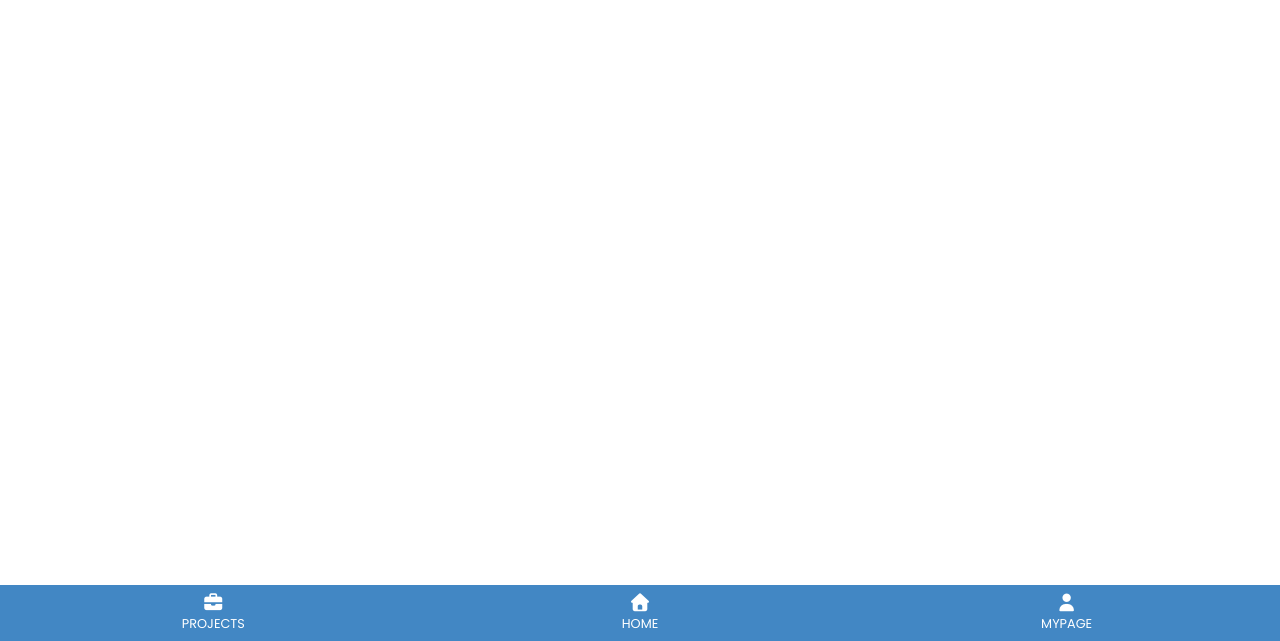
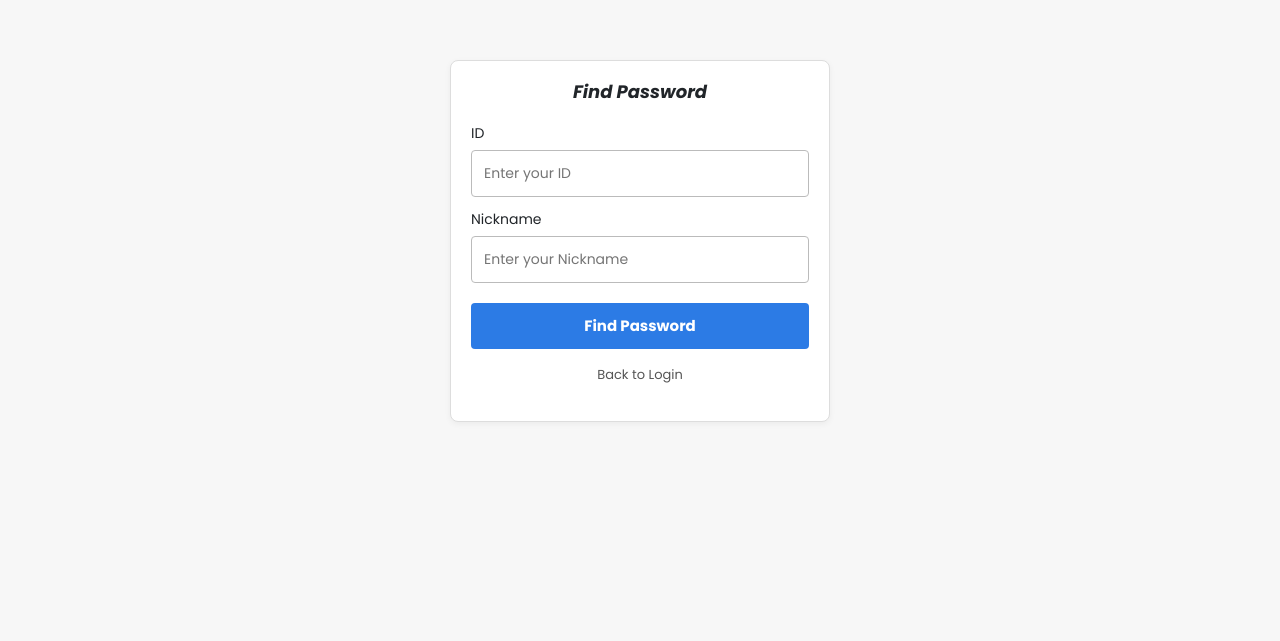
Before and after one commit to euneuneun111/End_project, a React (Vite) app: page /find-password in a window 1280 px wide. Shown: the part 159-800 px from the top of the page. Built offline with nearby package versions, Linux system fonts and the light colour scheme.

Commit message:
비밀번호 변경 완료

```diff
--- a/src/App.jsx
+++ b/src/App.jsx
@@ -6,6 +6,7 @@ import { BrowserRouter, Routes, Route } from 'react-router-dom';
 import LinkedMain from './components/main/LinkedMain';
 import Login from './components/login/LoginPage';
 import Signup from './components/login/Signup';
+import FindPassword from './components/login/Findpassword';
 
 
 const GlobalStyle = createGlobalStyle`
@@ -30,6 +31,7 @@ function App() {
           <Route path="/" element={<Login />} />       {/* 기본 경로: 로그인 */}
           <Route path="/login" element={<Login />} />  {/* /login 도 로그인 */}
           <Route path="/signup" element={<Signup />} />
+          <Route path="/find-password" element={<FindPassword/>} />
 
           <Route path="/*" element={<LinkedMain />} /> {/* 로그인 후 들어갈 메인 */}
         </Routes>
--- a/src/components/login/Findpassword.jsx
+++ b/src/components/login/Findpassword.jsx
@@ -0,0 +1,156 @@
+import React, { useState } from "react";
+import styled from "styled-components";
+import { useNavigate } from "react-router-dom";
+import axios from "axios";
+
+const Container = styled.div`
+  width: 100%;
+  min-height: 100vh;
+  display: flex;
+  align-items: center;
+  justify-content: center;
+  background: #f7f7f7;
+`;
+
+const Box = styled.div`
+  width: 90%;
+  max-width: 380px;
+  padding: 20px;
+  border: 1px solid #ddd;
+  border-radius: 8px;
+  background: #fff;
+  box-shadow: 0px 2px 6px rgba(0, 0, 0, 0.05);
+`;
+
+const Title = styled.h2`
+  font-size: 18px;
+  font-weight: bold;
+  font-style: italic;
+  margin-bottom: 20px;
+  text-align: center;
+`;
+
+const Label = styled.label`
+  display: block;
+  font-size: 14px;
+  margin: 12px 0 6px;
+`;
+
+const Input = styled.input`
+  width: 100%;
+  padding: 12px;
+  font-size: 14px;
+  border: 1px solid #bbb;
+  border-radius: 4px;
+  outline: none;
+  &:focus {
+    border-color: #2c7be5;
+  }
+`;
+
+const Button = styled.button`
+  width: 100%;
+  margin-top: 20px;
+  padding: 12px;
+  background: #2c7be5;
+  color: white;
+  border: none;
+  border-radius: 4px;
+  font-size: 15px;
+  font-weight: bold;
+  cursor: pointer;
+  &:hover {
+    background: #1e5cb3;
+  }
+`;
+
+const BackLink = styled.p`
+  font-size: 13px;
+  text-align: center;
+  margin-top: 16px;
+  color: #555;
+  cursor: pointer;
+
+  &:hover {
+    text-decoration: underline;
+  }
+`;
+
+export default function FindPassword() {
+  const [id, setId] = useState("");
+  const [nickname, setNickname] = useState("");
+  const [tempPassword, setTempPassword] = useState(""); // 임시 비밀번호 상태
+  const navigate = useNavigate();
+
+  const handleSubmit = async (e) => {
+    e.preventDefault();
+    if (!id || !nickname) {
+      alert("아이디와 닉네임을 모두 입력해주세요.");
+      return;
+    }
+
+    try {
+      // Axios POST 요청 수정
+      const response = await axios.post(
+        "/project/member/api/members/findpassword", // 백엔드 주소와 포트 확인
+        { id, nickname },
+        { withCredentials: true } // 옵션은 여기!
+      );
+
+      if (response.data.success) {
+        setTempPassword(response.data.tempPassword);
+      } else {
+        alert(`실패: ${response.data.message || "비밀번호를 찾을 수 없습니다."}`);
+      }
+    } catch (error) {
+      console.error("비밀번호 찾기 오류:", error);
+      alert("서버 오류가 발생했습니다. 다시 시도해주세요.");
+    }
+  };
+
+  return (
+    <Container>
+      <Box>
+        <Title>Find Password</Title>
+
+        {tempPassword ? (
+          <div>
+            <p>임시 비밀번호가 발급되었습니다:</p>
+            <p
+              style={{
+                fontWeight: "bold",
+                fontSize: "16px",
+                textAlign: "center",
+              }}
+            >
+              {tempPassword}
+            </p>
+            <Button onClick={() => navigate("/login")}>Back to Login</Button>
+          </div>
+        ) : (
+          <form onSubmit={handleSubmit}>
+            <Label>ID</Label>
+            <Input
+              type="text"
+              placeholder="Enter your ID"
+              value={id}
+              onChange={(e) => setId(e.target.value)}
+            />
+
+            <Label>Nickname</Label>
+            <Input
+              type="text"
+              placeholder="Enter your Nickname"
+              value={nickname}
+              onChange={(e) => setNickname(e.target.value)}
+            />
+
+            <Button type="submit">Find Password</Button>
+          </form>
+        )}
+
+        {!tempPassword && <BackLink onClick={() => navigate(-1)}>Back to Login</BackLink>}
+      </Box>
+    </Container>
+  );
+}
```
